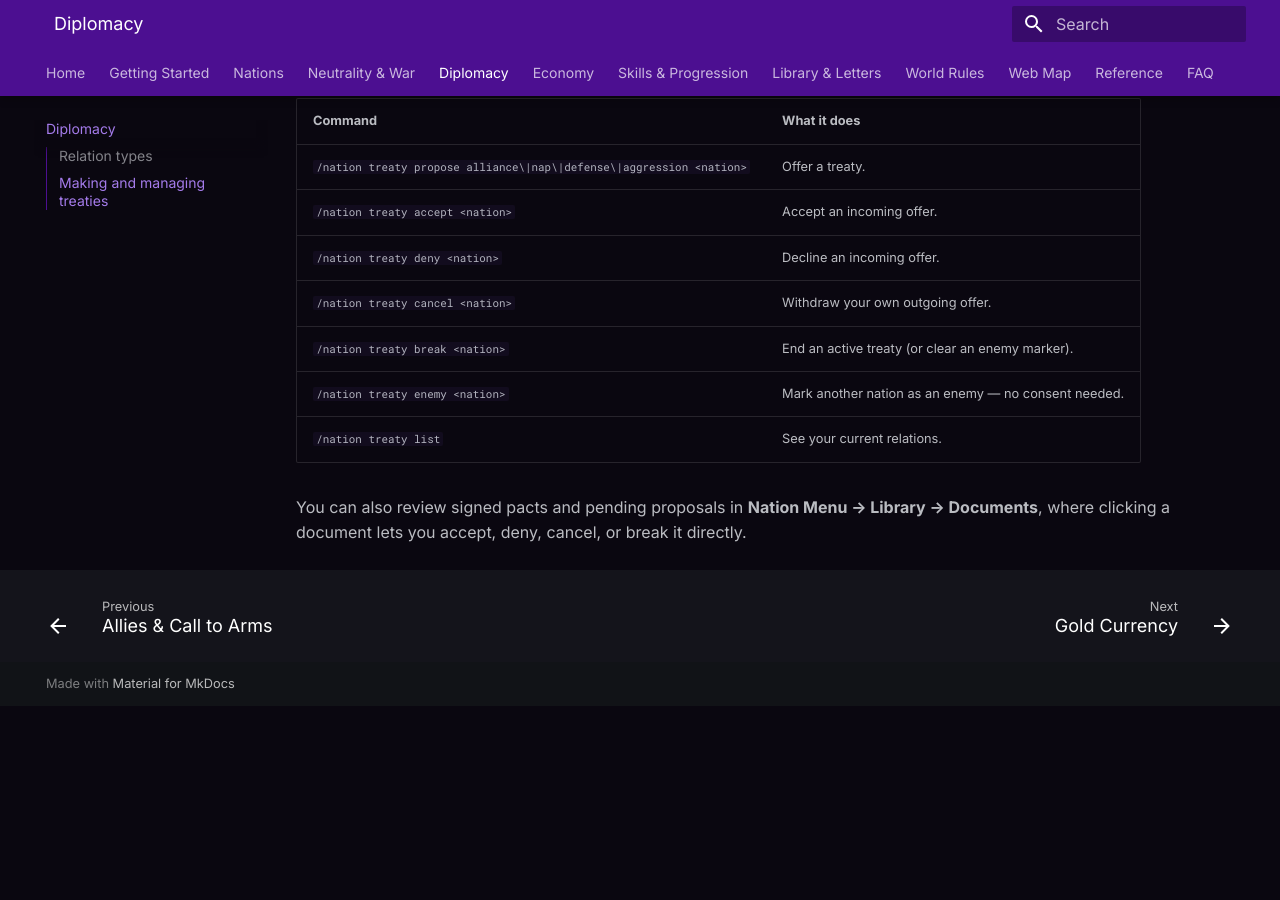
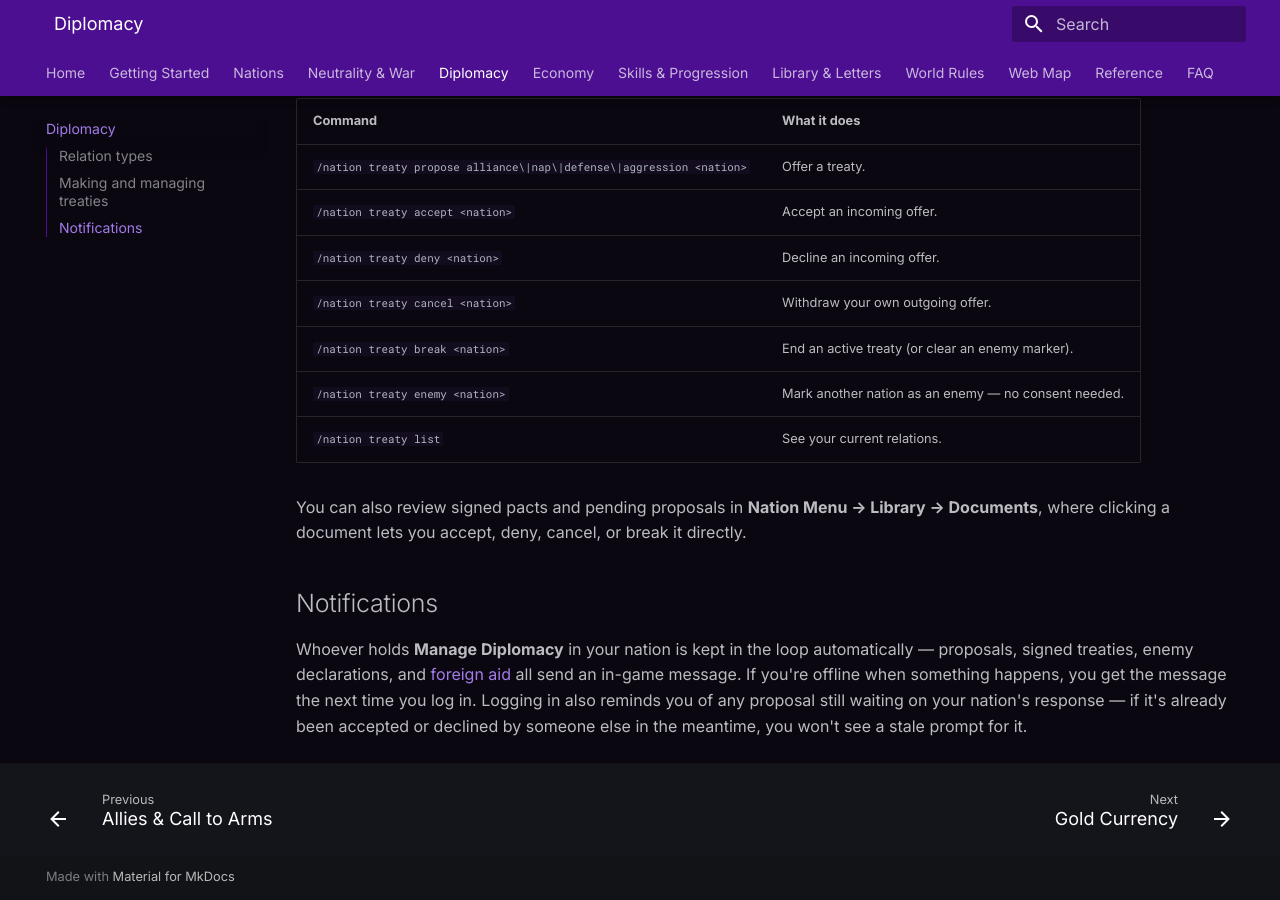
Before and after one commit to SourceRealms/sourcerealms-docs, an MkDocs documentation site: the page built from docs/diplomacy.md, in a window 1280 px wide and 900 px high, scrolled down 842 px. Built offline with MkDocs 1.6.1 and Material for MkDocs 9.7.7, drawn with Linux system fonts in a browser that asks for light colours; before the commit the page ends 1548 px from its top, so only the background shows below that.

Commit message:
Document diplomacy + aid offline notifications
- Manage Diplomacy holders now get in-game notices for proposals, treaties,
  enemy declarations, and foreign aid (online now, or on next login)
- Login also re-reminds of any still-pending proposals, without stale prompts

```diff
--- a/docs/diplomacy.md
+++ b/docs/diplomacy.md
@@ -32,3 +32,11 @@ them" marker) — war is still gated entirely by neutrality, treaties, and the s
 
 You can also review signed pacts and pending proposals in **Nation Menu → Library → Documents**,
 where clicking a document lets you accept, deny, cancel, or break it directly.
+
+## Notifications
+
+Whoever holds **Manage Diplomacy** in your nation is kept in the loop automatically — proposals,
+signed treaties, enemy declarations, and [foreign aid](economy/aid.md) all send an in-game message.
+If you're offline when something happens, you get the message the next time you log in. Logging in
+also reminds you of any proposal still waiting on your nation's response — if it's already been
+accepted or declined by someone else in the meantime, you won't see a stale prompt for it.
```
Also changed, not shown: docs/economy/aid.md (+3 -0 lines).
